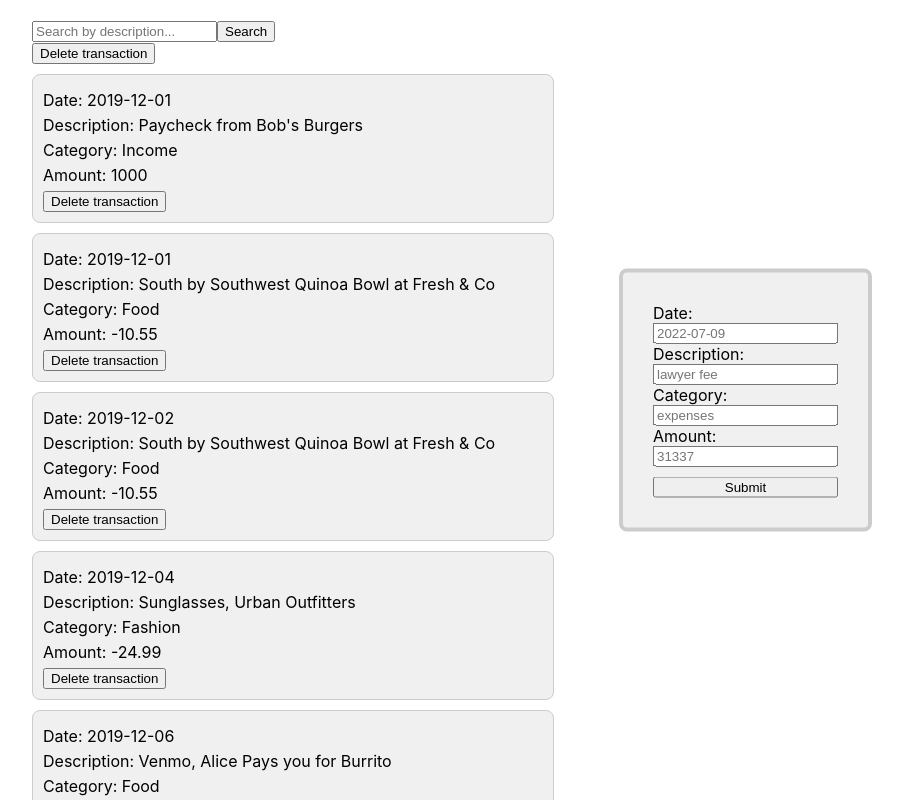
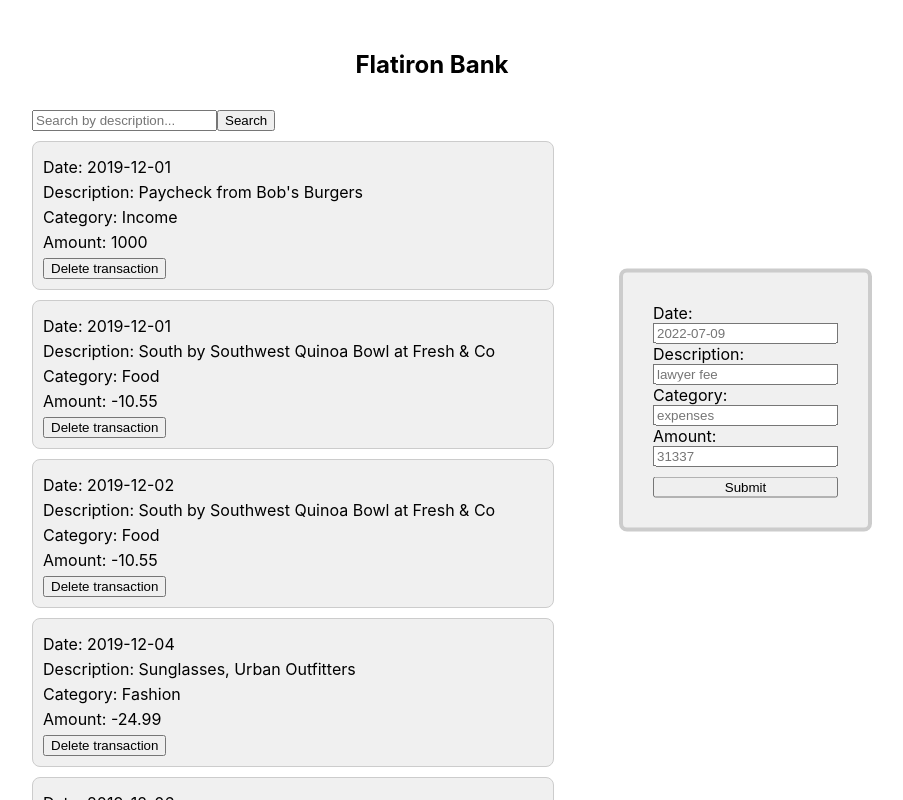
Before and after one commit to Prodigysec/flatironbank, a React (Create React App) app: page / in a window 1280 px wide. Shown: the top 800 px of the page, without its empty margins (208-1111 px from the left). Built offline with nearby package versions, Linux system fonts and the light colour scheme; data requests are answered from the project's data file.

Commit message:
Add a function to handle deletion of a transaction

```diff
--- a/src/App.js
+++ b/src/App.js
@@ -35,13 +35,23 @@ function App() {
     setTransactions([...transactions, newFormInput])
   }
 
+  const handleDeleteTransaction = (transactionId) => {
+    const updatedTransactions = transactions.filter(
+      (transaction) => transaction.id !== transactionId
+    );
+    setTransactions(updatedTransactions);
+  };
+
   return (
     <div className="App">
+      <h2>Flatiron Bank</h2>
       <SearchBar onSearch={handleSearch} onSearchTermChange={handleSearchTermChange} />
       <SortTransactions />
-      <DeleteTransaction />
-      <TransactionList transactions={filteredTransactions.length === 0 && searchTerm === '' ? transactions : filteredTransactions} isFetching={isFetching} />
-      <TransactionForm  transactions={transactions} onFormInputChange={handleFormInputChange} />
+      {/* <DeleteTransaction /> */}
+      <div className='transaction-details'>
+        <TransactionList transactions={filteredTransactions.length === 0 && searchTerm === '' ? transactions : filteredTransactions} isFetching={isFetching} onDeleteTransaction={handleDeleteTransaction} />
+        <TransactionForm transactions={transactions} onFormInputChange={handleFormInputChange} />
+      </div>
     </div>
   );
 }
```
